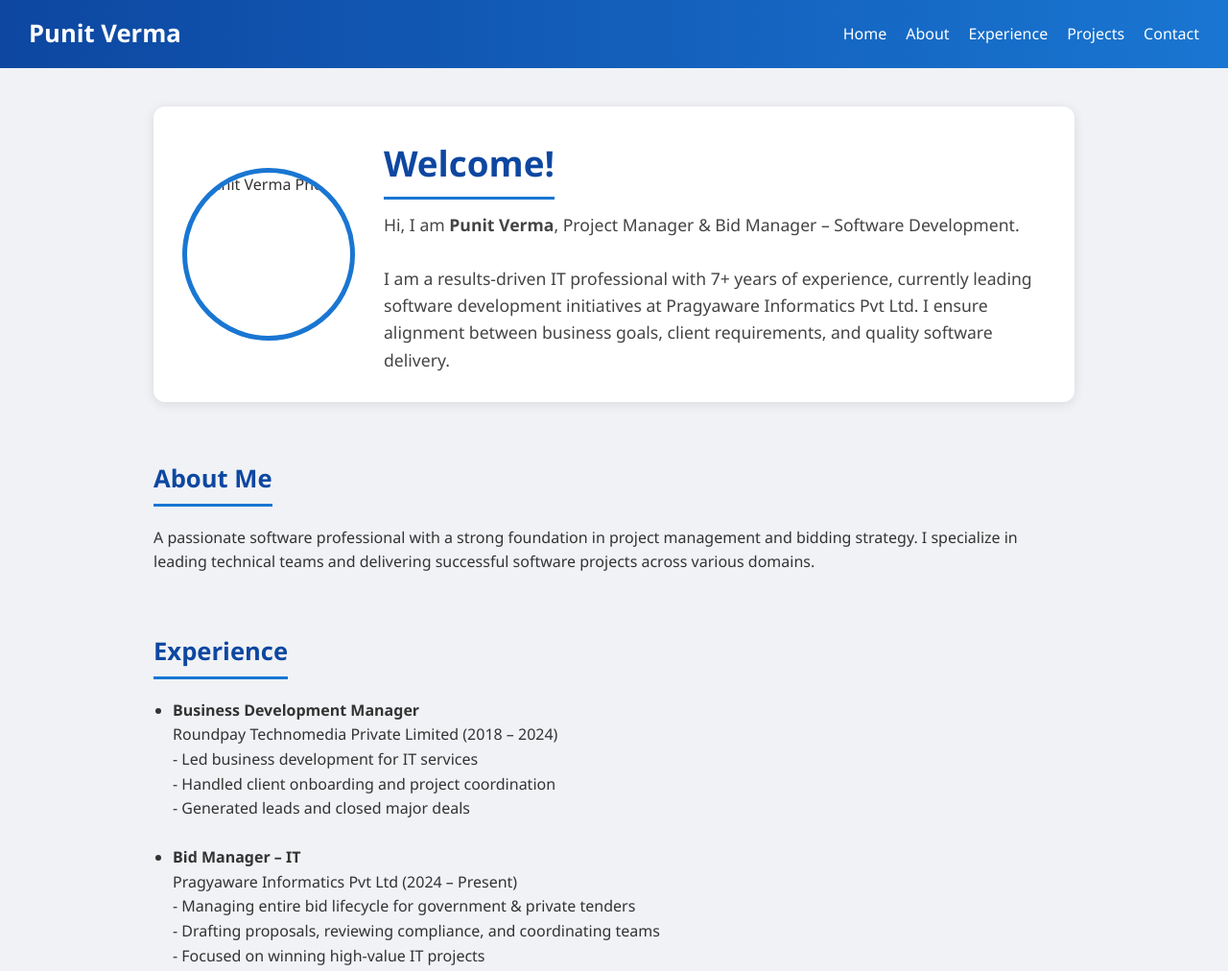
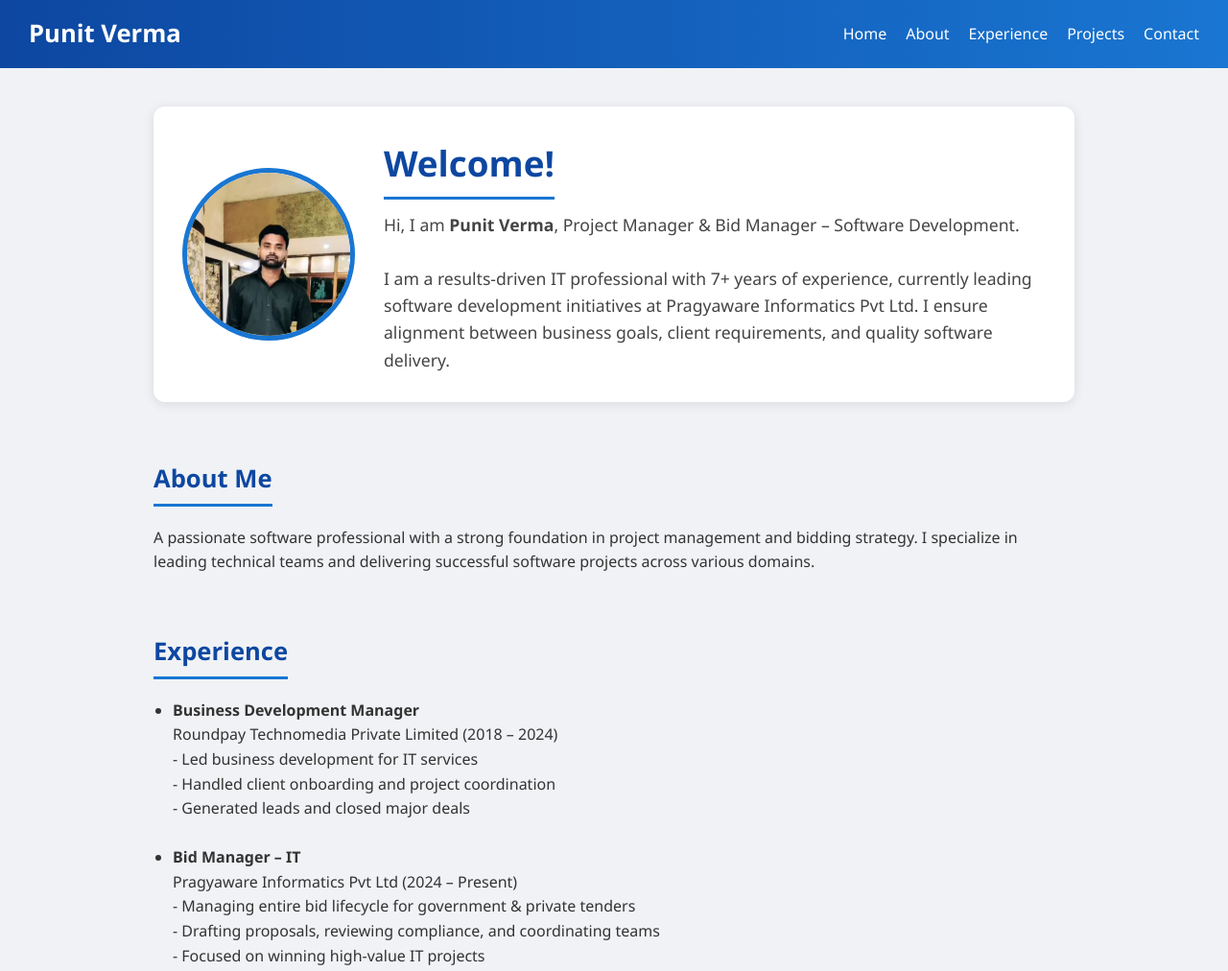
Before and after one commit to vermapunit/Portfolio, a plain HTML site: page index.html in a window 1280 px wide. Shown: the top 1012 px of the page at 96% size. Drawn offline with Linux system fonts and the light colour scheme.

Commit message:
Update index.html

```diff
--- a/index.html
+++ b/index.html
@@ -187,7 +187,7 @@
 
     <!-- Home Section -->
     <section id="home">
-      <img src="image" alt="Punit Verma Photo" />
+      <img src="image/WhatsApp Image 2025-07-19 at 11.11.11 AM.jpeg" alt="Punit Verma Photo" />
       <div>
         <h2>Welcome!</h2>
         <p>
```
